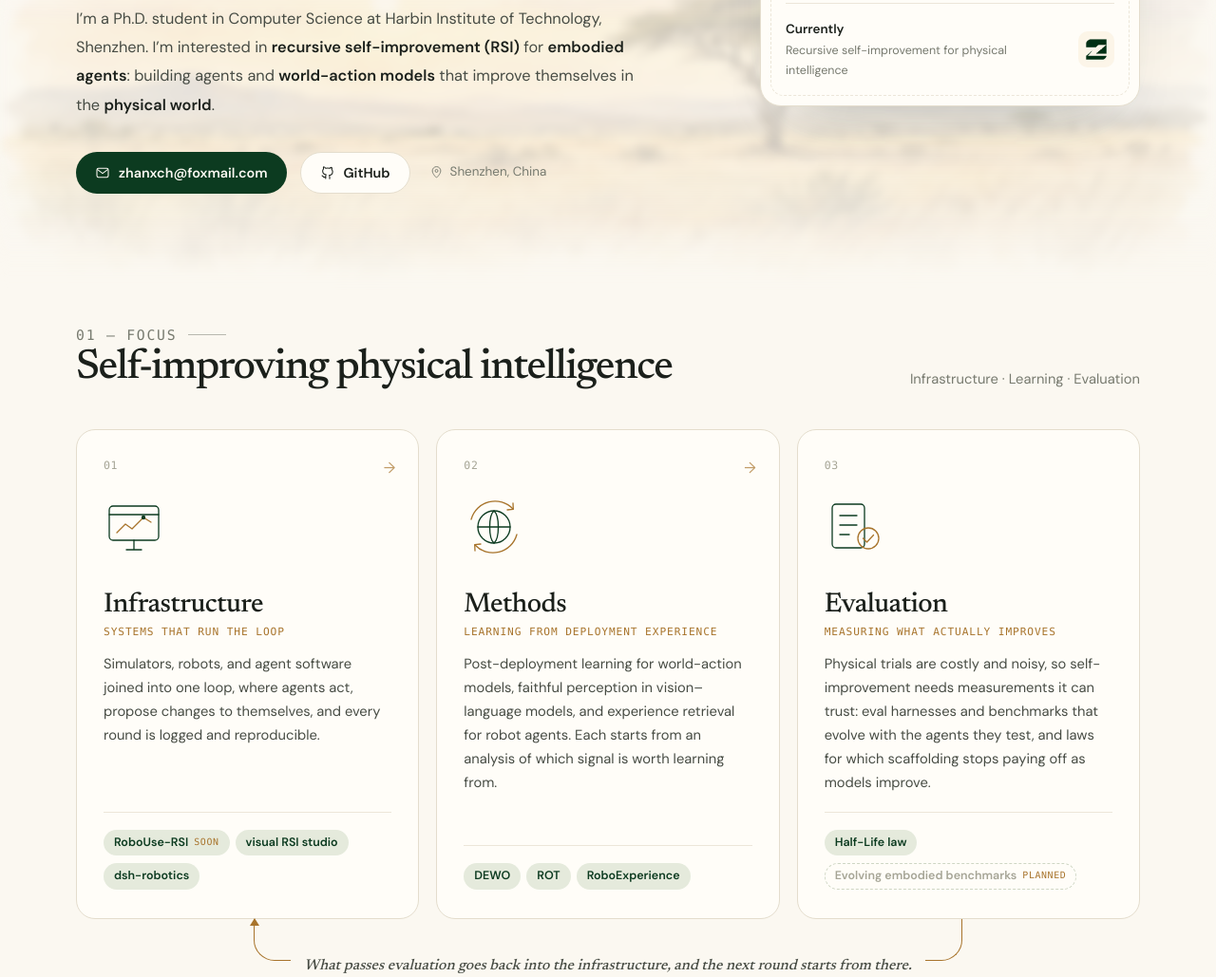
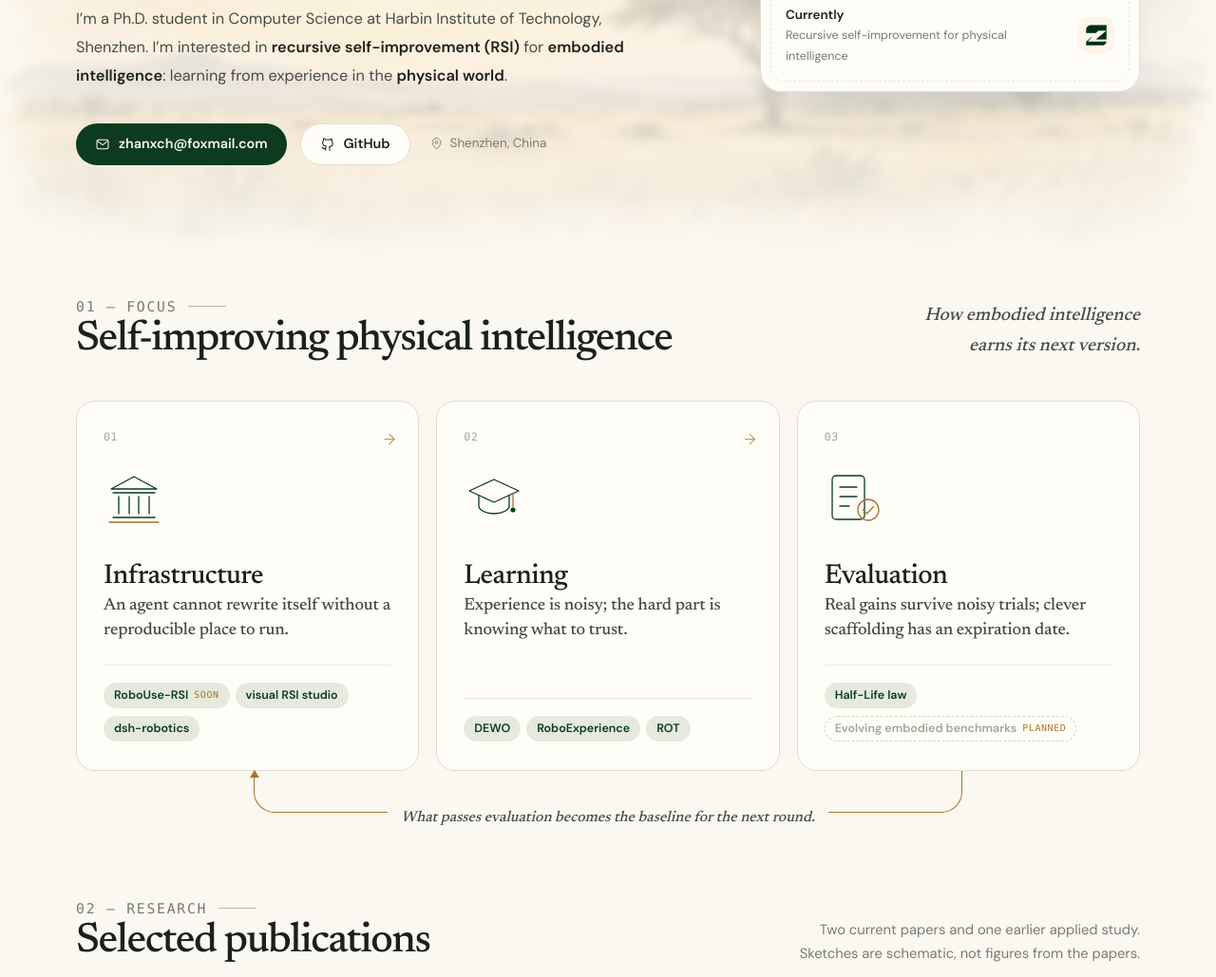
Before and after one commit to zhanxch/zhanxch.github.io, a plain HTML site: page index.html in a window 1280 px wide. Shown: the part 529-1558 px from the top of the page at 95% size. Drawn offline with Linux system fonts and the light colour scheme.

Commit message:
Shorten Focus to blog-style hooks; Learning card; new icons; embodied-intelligence bio

```diff
--- a/index.html
+++ b/index.html
@@ -4,7 +4,7 @@
   <meta charset="utf-8">
   <meta name="viewport" content="width=device-width, initial-scale=1">
   <meta name="theme-color" content="#fbf8f1">
-  <meta name="description" content="Xiangcheng Zhan, Ph.D. student at Harbin Institute of Technology, Shenzhen. Research in embodied intelligence, world-action models, and multimodal large language models.">
+  <meta name="description" content="Xiangcheng Zhan, Ph.D. student at Harbin Institute of Technology, Shenzhen. Recursive self-improvement for embodied intelligence: learning from experience in the physical world.">
   <meta property="og:title" content="Xiangcheng Zhan — Research">
   <meta property="og:description" content="How models understand the world, and revise that understanding through interaction.">
   <meta property="og:type" content="website">
@@ -45,7 +45,7 @@
         <p class="eyebrow reveal"><span class="dot" aria-hidden="true"></span>Ph.D. student · HIT Shenzhen</p>
         <h1 id="name" class="reveal"><span>Xiangcheng</span><span class="surname">Zhan</span></h1>
         <p class="hero-line reveal">How models understand the world—and revise that understanding through interaction.</p>
-        <p class="hero-bio reveal">I’m a Ph.D. student in Computer Science at <a class="link" href="https://en.hitsz.edu.cn/">Harbin Institute of Technology, Shenzhen</a>. I’m interested in <strong>recursive self-improvement (RSI)</strong> for <strong>embodied agents</strong>: building agents and <strong>world-action models</strong> that improve themselves in the <strong>physical world</strong>.</p>
+        <p class="hero-bio reveal">I’m a Ph.D. student in Computer Science at <a class="link" href="https://en.hitsz.edu.cn/">Harbin Institute of Technology, Shenzhen</a>. I’m interested in <strong>recursive self-improvement (RSI)</strong> for <strong>embodied intelligence</strong>: learning from experience in the <strong>physical world</strong>.</p>
         <div class="hero-actions reveal">
           <a class="btn btn-primary" href="mailto:zhanxch@foxmail.com"><svg viewBox="0 0 24 24" aria-hidden="true"><rect x="3" y="5" width="18" height="14" rx="2.5"/><path d="m4 7 8 6 8-6"/></svg>zhanxch@foxmail.com</a>
           <a class="btn btn-ghost" href="https://github.com/zhanxch"><svg viewBox="0 0 24 24" aria-hidden="true"><path d="M9 19c-4 1.3-4-2-6-2.5m12 5v-3.3a2.9 2.9 0 0 0-.8-2.2c2.7-.3 5.5-1.3 5.5-6a4.6 4.6 0 0 0-1.3-3.2 4.3 4.3 0 0 0-.1-3.2s-1-.3-3.4 1.3a11.6 11.6 0 0 0-6 0C6.5 2.3 5.5 2.6 5.5 2.6a4.3 4.3 0 0 0-.1 3.2A4.6 4.6 0 0 0 4 9c0 4.6 2.8 5.7 5.5 6a2.9 2.9 0 0 0-.8 2.2V21"/></svg>GitHub</a>
@@ -72,35 +72,32 @@
     <section class="wrap section" id="interests" aria-labelledby="interests-title">
       <header class="section-head reveal">
         <div><p class="kicker">01 — Focus</p><h2 id="interests-title">Self-improving physical intelligence</h2></div>
-        <p>Infrastructure · Learning · Evaluation</p>
+        <p class="section-hook">How embodied intelligence earns its next version.</p>
       </header>
       <ol class="themes">
         <li class="theme reveal">
           <span class="theme-num">01</span>
-          <svg class="theme-icon" viewBox="0 0 64 64" aria-hidden="true"><rect x="6" y="10" width="52" height="36" rx="4"/><path d="M6 19h52M24 56h16M32 46v10"/><path class="accent" d="m14 38 9-9 7 5 12-12 8 5"/><circle class="fill" cx="42" cy="22" r="2.2"/></svg>
+          <svg class="theme-icon" viewBox="0 0 64 64" aria-hidden="true"><path d="M8 22 32 9l24 13z"/><path d="M10 26h44"/><path d="M16 30v18M27 30v18M37 30v18M48 30v18"/><path d="M10 52h44"/><path class="accent" d="M6 57h52"/></svg>
           <h3>Infrastructure</h3>
-          <p class="theme-lede">Systems that run the loop</p>
-          <p>Simulators, robots, and agent software joined into one loop, where agents act, propose changes to themselves, and every round is logged and reproducible.</p>
+          <p class="theme-hook">An agent cannot rewrite itself without a reproducible place to run.</p>
           <ul class="theme-work"><li><a href="#projects">RoboUse-RSI <span>soon</span></a></li><li><a href="#studio-title">visual RSI studio</a></li><li><a href="#dsh-title">dsh-robotics</a></li></ul>
         </li>
         <li class="theme reveal">
           <span class="theme-num">02</span>
-          <svg class="theme-icon" viewBox="0 0 64 64" aria-hidden="true"><circle cx="32" cy="32" r="17"/><path d="M15 32h34M32 15c-6 5-6 29 0 34M32 15c6 5 6 29 0 34"/><path class="accent" d="M8 24a26 26 0 0 1 44-11"/><path class="accent" d="m52 7 .3 6.4L46 14"/><path class="accent" d="M56 40a26 26 0 0 1-44 11"/><path class="accent" d="m12 57-.3-6.4L18 50"/></svg>
-          <h3>Methods</h3>
-          <p class="theme-lede">Learning from deployment experience</p>
-          <p>Post-deployment learning for world-action models, faithful perception in vision–language models, and experience retrieval for robot agents. Each starts from an analysis of which signal is worth learning from.</p>
-          <ul class="theme-work"><li><a href="#dewo-title">DEWO</a></li><li><a href="#rot-title">ROT</a></li><li><a href="#robox-title">RoboExperience</a></li></ul>
+          <svg class="theme-icon" viewBox="0 0 64 64" aria-hidden="true"><path d="M32 12 58 24 32 36 6 24z"/><path d="M16 29v11c0 4 7 8 16 8s16-4 16-8V29"/><path class="accent" d="M52 27v14"/><circle class="fill" cx="52" cy="44" r="2.6"/></svg>
+          <h3>Learning</h3>
+          <p class="theme-hook">Experience is noisy; the hard part is knowing what to trust.</p>
+          <ul class="theme-work"><li><a href="#dewo-title">DEWO</a></li><li><a href="#robox-title">RoboExperience</a></li><li><a href="#rot-title">ROT</a></li></ul>
         </li>
         <li class="theme reveal">
           <span class="theme-num">03</span>
           <svg class="theme-icon" viewBox="0 0 64 64" aria-hidden="true"><rect x="8" y="8" width="34" height="46" rx="4"/><path d="M16 20h18M16 30h18M16 40h10"/><circle class="accent" cx="46" cy="44" r="11"/><path class="accent" d="m40.5 44 4 4 7-7.5"/></svg>
           <h3>Evaluation</h3>
-          <p class="theme-lede">Measuring what actually improves</p>
-          <p>Physical trials are costly and noisy, so self-improvement needs measurements it can trust: eval harnesses and benchmarks that evolve with the agents they test, and laws for which scaffolding stops paying off as models improve.</p>
+          <p class="theme-hook">Real gains survive noisy trials; clever scaffolding has an expiration date.</p>
           <ul class="theme-work"><li><a href="#halflife-title">Half-Life law</a></li><li><em class="plan">Evolving embodied benchmarks <span>planned</span></em></li></ul>
         </li>
       </ol>
-      <p class="loop-back reveal"><span>What passes evaluation goes back into the infrastructure, and the next round starts from there.</span></p>
+      <p class="loop-back reveal"><span>What passes evaluation becomes the baseline for the next round.</span></p>
     </section>
 
     <section class="wrap section" id="research" aria-labelledby="research-title">
--- a/styles.css
+++ b/styles.css
@@ -111,8 +111,9 @@ a:focus-visible,button:focus-visible{outline:2px solid var(--green-2);outline-of
 .theme-icon .accent{stroke:var(--ochre)}
 .theme-icon .fill{fill:currentColor;stroke:none}
 .theme h3{margin:34px 0 2px;font-family:var(--serif);font-weight:500;font-size:1.8rem;line-height:1.15;letter-spacing:-.02em}
-.theme p.theme-lede{margin:0 0 12px;font-family:var(--mono);font-size:.7rem;letter-spacing:.08em;text-transform:uppercase;color:var(--ochre)}
 .theme p{margin:0 0 18px;font-size:.92rem;line-height:1.7;color:var(--body)}
+.theme p.theme-hook{margin:0 0 22px;font-family:var(--serif);font-size:1.12rem;line-height:1.45;letter-spacing:-.01em;color:var(--body)}
+.section-head p.section-hook{text-wrap:balance;font-family:var(--serif);font-style:italic;font-size:1.2rem;color:var(--body)}
 .theme-work{display:flex;flex-wrap:wrap;gap:6px;margin:auto 0 0;padding:16px 0 0;border-top:1px solid var(--line-soft);list-style:none}
 .theme-work a{display:inline-flex;align-items:center;gap:6px;padding:3px 11px;border-radius:999px;background:var(--green-wash);color:var(--green);font-size:.78rem;font-weight:500;transition:background .2s ease}
 .theme-work a:hover{background:#d6dfcb}
```
